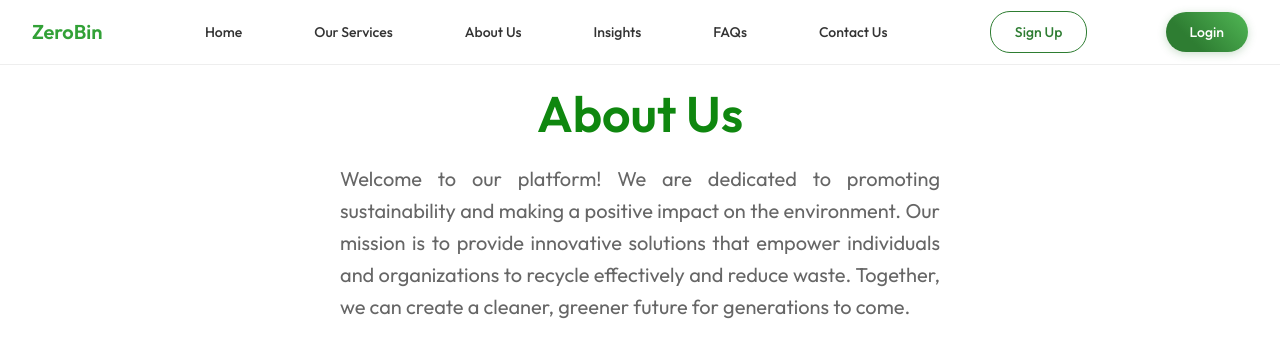
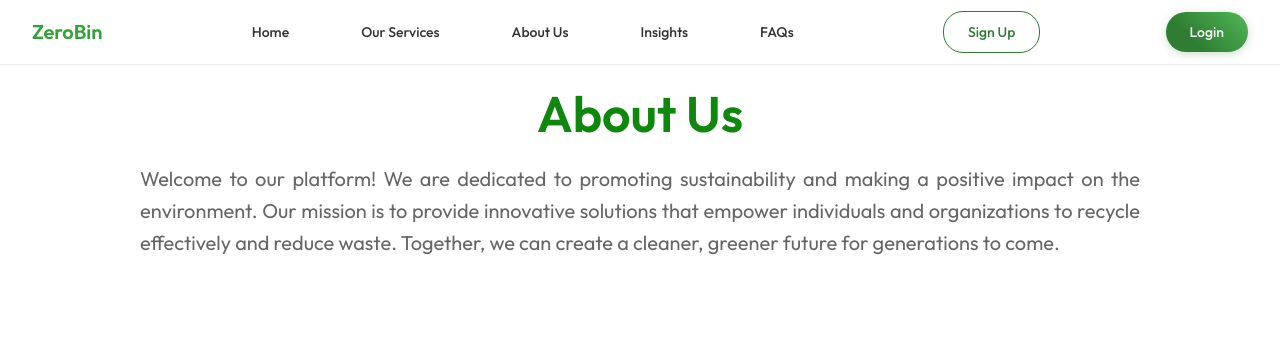
Before and after one commit to Neelancy1504/Zero-Bin, a React (Vite) app: page /about in a window 1280 px wide. Shown: the top 358 px of the page. Built offline with nearby package versions, Linux system fonts and the light colour scheme.

Commit message:
Fixed Routing

```diff
--- a/src/App.jsx
+++ b/src/App.jsx
@@ -12,7 +12,9 @@ import DirectHelp from "./components/DirectHelp";
 import EcoPoints from "./components/EcoPoints";
 import Footer from "./components/Footer";
 import AboutUs from "./components/AboutUs";
+import FAQ from "./components/FAQ";
 import "./App.css";
+
 
 // Create a Material Design 3 dark theme with neon accents
 const theme = createTheme({
@@ -150,6 +152,7 @@ function App() {
             <Route path="/profile" element={<Profile />} />
             <Route path="/ecopoints" element={<EcoPoints />} />
             <Route path="/about" element={<AboutUs />} />
+            <Route path="/faqs" element={<FAQ />} />
           </Routes>
         </div>
       </ThemeProvider>
--- a/src/components/AboutUs.jsx
+++ b/src/components/AboutUs.jsx
@@ -28,7 +28,7 @@ const AboutUs = () => {
         variant="body1"
         sx={{
           color: "#666",
-          maxWidth: "600px",
+          maxWidth: "1000px",
           textAlign: "justify",
           lineHeight: "1.6",
           fontSize: "20px",
--- a/src/components/DirectHelp.jsx
+++ b/src/components/DirectHelp.jsx
@@ -91,8 +91,7 @@ const DirectHelp = () => {
     <Box
       id="direct-help"
       sx={{
-        py: 8,
-        px: 2,
+        paddingBottom: 0
       }}
     >
       <Typography
@@ -104,6 +103,7 @@ const DirectHelp = () => {
           background: "linear-gradient(45deg, #2E7D32 30%, #4CAF50 90%)",
           WebkitBackgroundClip: "text",
           WebkitTextFillColor: "transparent",
+
         }}
       >
         Direct Help
--- a/src/components/Header.jsx
+++ b/src/components/Header.jsx
@@ -136,13 +136,6 @@ const Header = () => {
           >
             FAQs
           </Button>
-          <Button
-            color="inherit"
-            sx={{ color: "#333" }}
-            onClick={() => navigate("/contact")}
-          >
-            Contact Us
-          </Button>
         </Box>
 
         {/* User Section */}
--- a/src/components/Services.jsx
+++ b/src/components/Services.jsx
@@ -168,24 +168,7 @@ const Services = () => {
           position: 'relative'
         }}
       >
-        <Button
-          variant="contained"
-          size="large"
-          sx={{
-            transition: "all 0.3s ease-in-out",
-            px: 6,
-            py: 1.5,
-            background: "linear-gradient(45deg, #2E7D32 30%, #4CAF50 90%)",
-            color: "white",
-            "&:hover": {
-              transform: "scale(1.05)",
-              boxShadow: "0 4px 20px rgba(46, 125, 50, 0.25)",
-            },
-          }}
-          onClick={() => navigate("/services")}
-        >
-          GET STARTED
-        </Button>
+
 
         {/* Popup positioned relative to the button */}
         <Snackbar
```
